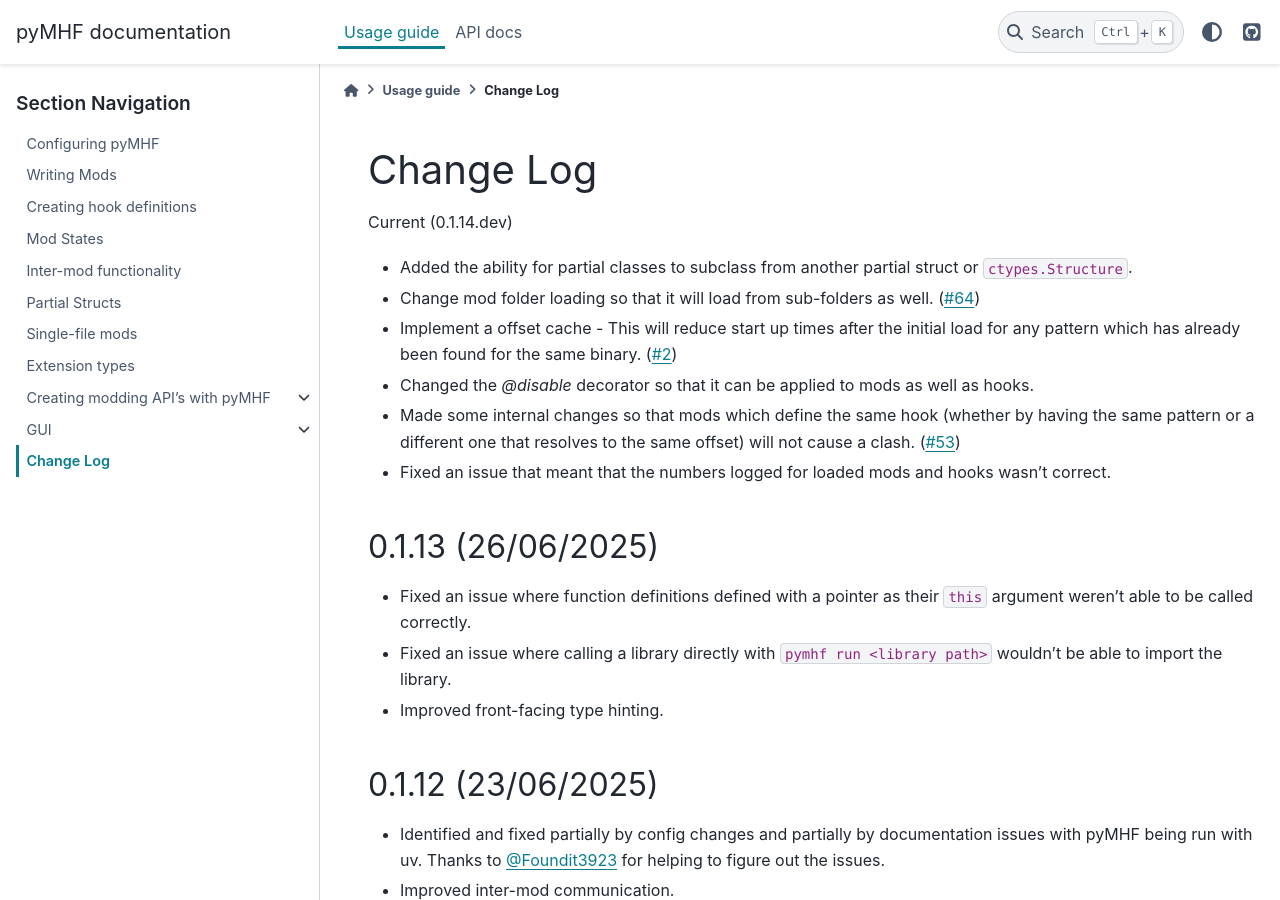
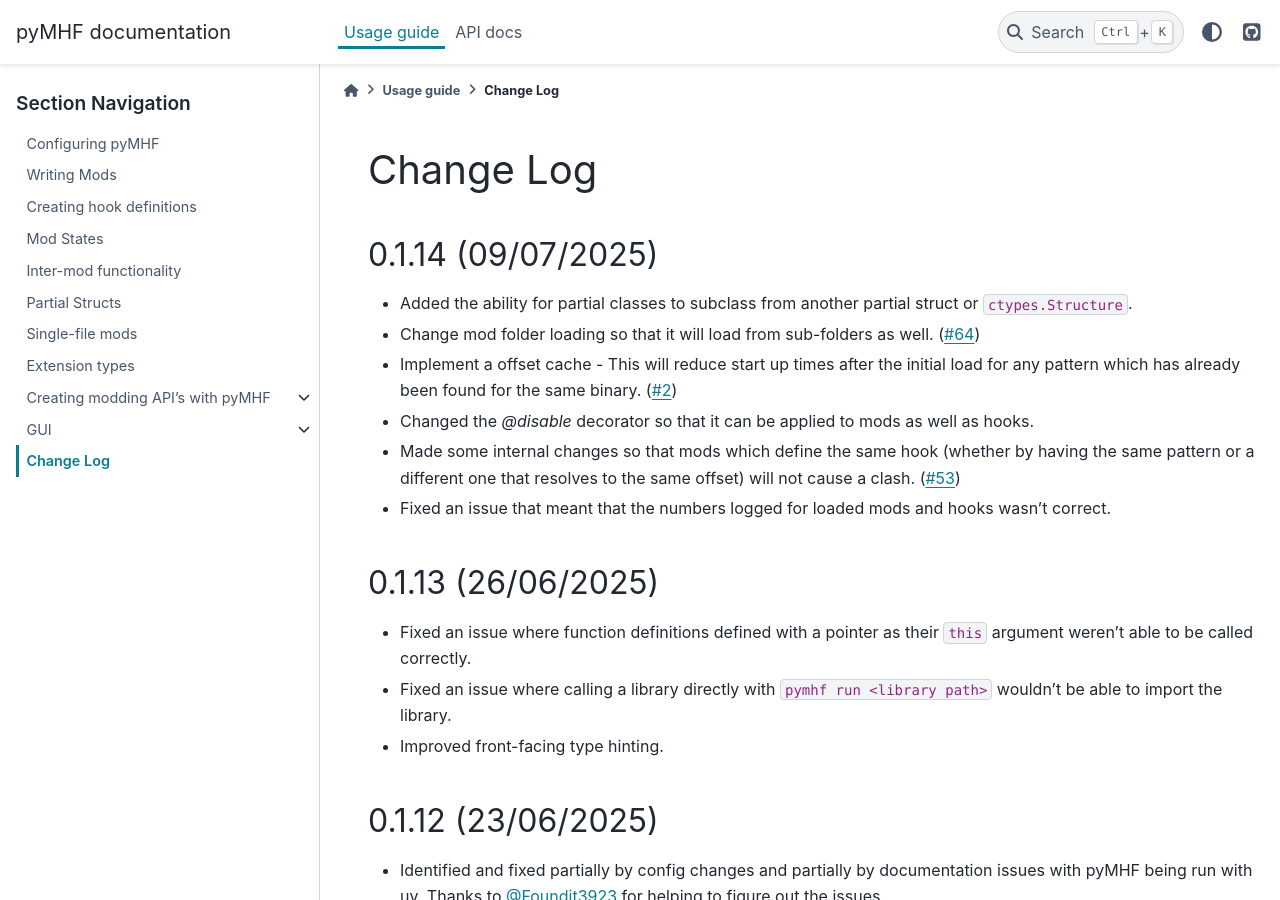
Before and after one commit to monkeyman192/pyMHF, a Sphinx documentation site: the page built from docs/docs/change_log.rst, in a window 1280 px wide and 900 px high. Built offline with Sphinx 7.4.7 and the PyData theme 0.15.4, drawn with Linux system fonts in a browser that asks for light colours; pages that are not in the unit, such as notebooks, are missing from menus.

Commit message:
Bump version to 0.1.14

```diff
--- a/docs/docs/change_log.rst
+++ b/docs/docs/change_log.rst
@@ -1,7 +1,8 @@
 Change Log
 ==========
 
-Current (0.1.14.dev)
+0.1.14 (09/07/2025)
+-------------------
 
 - Added the ability for partial classes to subclass from another partial struct or ``ctypes.Structure``.
 - Change mod folder loading so that it will load from sub-folders as well. (`#64 <https://github.com/monkeyman192/pyMHF/issues/64>`_)
```
